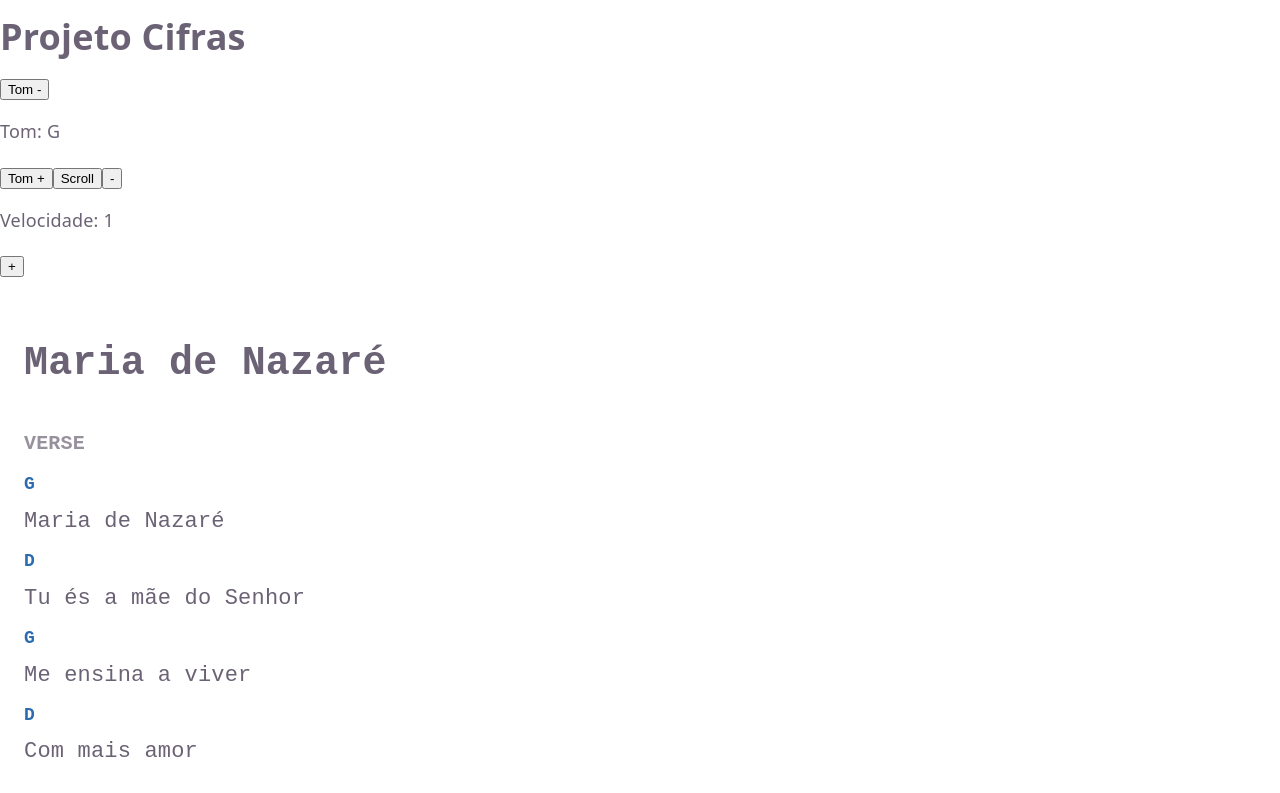
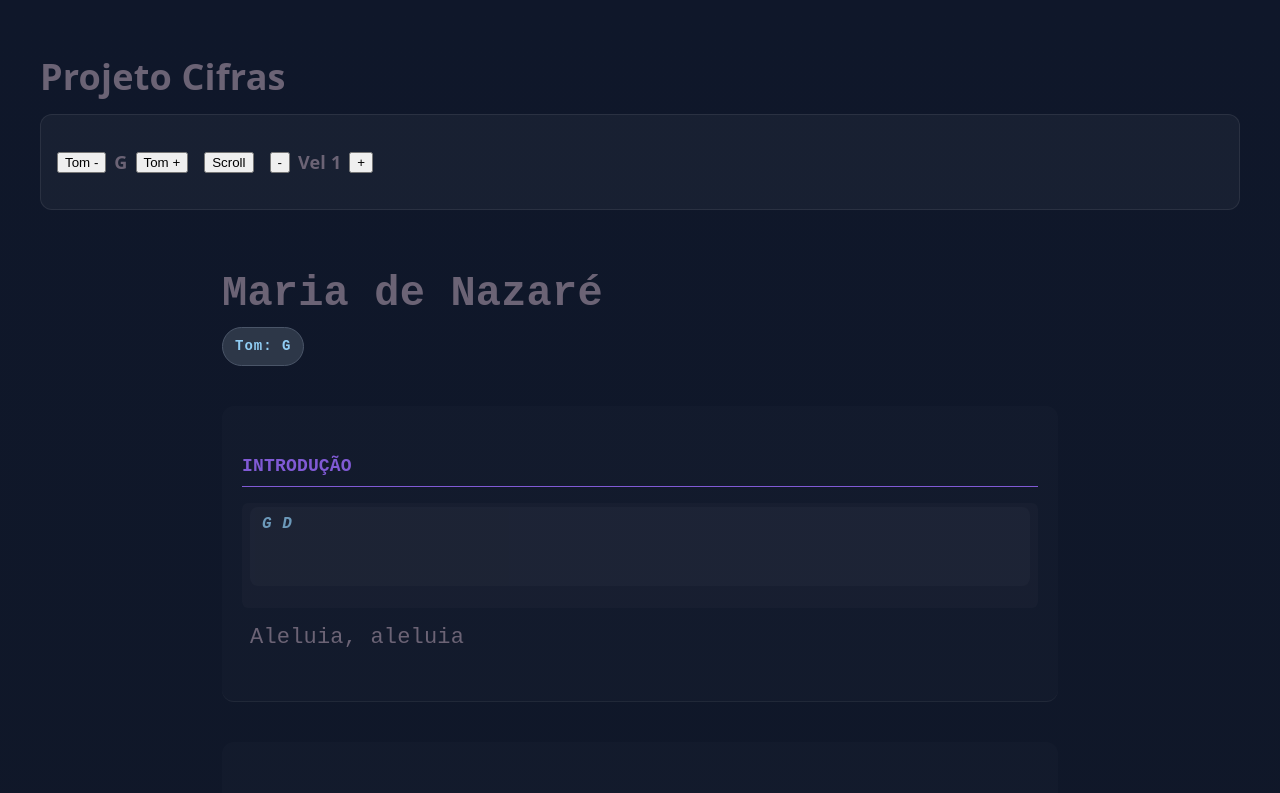
Before and after one commit to Krebz/cifras-manager, a React (Vite) app: page / in a window 1280 px wide. Shown: the top 793 px of the page. Built offline with nearby package versions, Linux system fonts and the light colour scheme.

Commit message:
refactor: melhora renderização musical e UX da cifra

```diff
--- a/src/App.tsx
+++ b/src/App.tsx
@@ -1,14 +1,7 @@
 import { useEffect, useState } from "react";
-
-import { Button, Group, Stack, Text, Title } from "@mantine/core";
-
-// componente responsável por renderizar a cifra
+import { Button, Stack, Text, Title } from "@mantine/core";
 import SongViewer from "./components/SongViewer";
-
-// música mocada utilizada inicialmente no projeto
 import { song } from "./data/song";
-
-// função responsável por calcular o tom atual
 import { transposeKey } from "./services/transposeKey";
 
 function App() {
@@ -50,35 +43,97 @@ function App() {
   }, [isScrolling, scrollSpeed]);
 
   return (
-    <Stack p="md">
+    <div
+      style={{
+        minHeight: "100vh",
+        background: "linear-gradient(to bottom, #0f172a, #111827)",
+        padding: "40px 20px",
+      }}
+    >
+      <Stack
+        p="xl"
+        gap="lg"
+        style={{
+          width: "100%",
+          maxWidth: "1200px",
+          margin: "0 auto",
+        }}
+      >
         {/* título principal da aplicação */}
         <Title order={1}>Projeto Cifras</Title>
 
         {/* painel de controles */}
-      <Group>
-        {/* diminuir tom */}
-        <Button onClick={() => setTranspose(transpose - 1)}>Tom -</Button>
+        <div
+          style={{
+            display: "flex",
+            flexWrap: "wrap",
+            gap: "16px",
+            alignItems: "center",
+            padding: "16px",
+            backgroundColor: "rgba(255,255,255,0.04)",
+            borderRadius: "12px",
+            border: "1px solid rgba(255,255,255,0.08)",
+          }}
+        >
+          {/* controles de tom */}
+          <div
+            style={{
+              display: "flex",
+              alignItems: "center",
+              gap: "8px",
+            }}
+          >
+            <Button
+              size="md"
+              radius="md"
+              variant="light"
+              onClick={() => setTranspose(transpose - 1)}
+            >
+              Tom -
+            </Button>
 
-        {/* exibe tom atual */}
-        <Text size="lg"> Tom: {currentKey} </Text>
+            <Text size="xl" fw="bold" c="blue.3">
+              {currentKey}
+            </Text>
 
-        {/* aumentar tom */}
-        <Button onClick={() => setTranspose(transpose + 1)}>Tom +</Button>
+            <Button
+              size="md"
+              radius="md"
+              variant="light"
+              onClick={() => setTranspose(transpose + 1)}
+            >
+              Tom +
+            </Button>
+          </div>
 
-        {/* iniciar/parar auto-scroll */}
+          {/* scroll */}
+          <div
+            style={{
+              display: "flex",
+              alignItems: "center",
+              gap: "8px",
+            }}
+          >
             <Button onClick={() => setIsScrolling(!isScrolling)}>
               {isScrolling ? "Parar" : "Scroll"}
             </Button>
+          </div>
 
-        {/* diminuir velocidade */}
+          {/* velocidade */}
+          <div
+            style={{
+              display: "flex",
+              alignItems: "center",
+              gap: "8px",
+            }}
+          >
             <Button onClick={() => setScrollSpeed(scrollSpeed - 1)}>-</Button>
-
-        {/* velocidade atual */}
-        <Text>Velocidade: {scrollSpeed}</Text>
-
-        {/* aumentar velocidade */}
+            <Text fw="bold" c="blue.2">
+              Vel {scrollSpeed}
+            </Text>
             <Button onClick={() => setScrollSpeed(scrollSpeed + 1)}>+</Button>
-      </Group>
+          </div>
+        </div>
 
         {/* renderizador da cifra */}
         <SongViewer
@@ -88,6 +143,7 @@ function App() {
           transpose={transpose}
         />
       </Stack>
+    </div>
   );
 }
 
--- a/src/components/SongViewer.tsx
+++ b/src/components/SongViewer.tsx
@@ -1,5 +1,6 @@
 import { parseSong } from "../utils/parseSong";
 import SectionRenderer from "./renderers/SectionRenderer";
+
 // Tipagem das propriedades recebidas pelo componente
 type Props = {
   title: string;
@@ -10,21 +11,24 @@ type Props = {
 import { songViewerStyles } from "../styles/songViewerStyles";
 
 // Componente responsável pela renderização da música
-export default function SongViewer({ title, songKey, content, transpose = 2,  }: Props) {
+export default function SongViewer({
+  title,
+  songKey,
+  content,
+  transpose = 2,
+}: Props) {
   // Faz o parsing completo da música
   // Transforma o texto bruto em uma estrutura renderizáveis
-  const parsedSong = parseSong(
-    title,
-    songKey,
-    content
-  );
+  const parsedSong = parseSong(title, songKey, content);
 
   return (
-    <div
-      style={songViewerStyles.container}
-    >
+    <div style={songViewerStyles.container}>
       {/* Título da música */}
-      <h1>{title}</h1>
+      <div style={songViewerStyles.header}>
+        <h1 style={songViewerStyles.title}>{title}</h1>
+
+        <div style={songViewerStyles.songKey}>Tom: {songKey}</div>
+      </div>
 
       {/* Percorre todas as seções da música */}
       {parsedSong.sections.map((section, index) => (
--- a/src/components/renderers/LineRenderer.tsx
+++ b/src/components/renderers/LineRenderer.tsx
@@ -8,7 +8,10 @@ type Props = {
 };
 
 export default function LineRenderer({ line, transpose }: Props) {
-  const { chordLine, lyricLine } = buildMusicalLines(line, transpose);
+  const { chordLine, lyricLine, isInstrumental } = buildMusicalLines(
+    line,
+    transpose,
+  );
 
   return (
     <div
@@ -16,16 +19,27 @@ export default function LineRenderer({ line, transpose }: Props) {
         ...songViewerStyles.line,
         fontFamily: "monospace",
         whiteSpace: "pre",
+        opacity: isInstrumental ? 0.7 : 1,
+
+        backgroundColor: isInstrumental
+          ? "rgba(255,255,255,0.03)"
+          : "transparent",
+
+        padding: isInstrumental ? "8px 12px" : "0",
+
+        borderRadius: isInstrumental ? "8px" : "0",
+        fontStyle: isInstrumental ? "italic" : "normal",
       }}
     >
       {/* linha de acordes */}
       <div
         style={{
           marginBottom: "8px",
-          color: "#2b6cb0",
-          fontWeight: "bold",
-          fontSize: "18px",
+          color: "#90cdf4",
+          fontWeight: 600,
+          fontSize: "16px",
           lineHeight: 1.2,
+          letterSpacing: "0.5px",
         }}
       >
         {chordLine}
--- a/src/components/renderers/SectionRenderer.tsx
+++ b/src/components/renderers/SectionRenderer.tsx
@@ -1,8 +1,7 @@
 import type { SongSection } from "../../types/music";
-
 import LineRenderer from "./LineRenderer";
-
 import { songViewerStyles } from "../../styles/songViewerStyles";
+import { getSectionLabel } from "../../utils/getSectionLabel";
 
 type Props = {
   section: SongSection;
@@ -17,22 +16,34 @@ export default function SectionRenderer({ section, transpose }: Props) {
       style={{
         ...songViewerStyles.section,
 
-        ...(isChorus
-          ? songViewerStyles.chorusSection
-          : {}),
+        ...(isChorus ? songViewerStyles.chorusSection : {}),
       }}
     >
       {/* nome da seção */}
-      <div
-        style={songViewerStyles.sectionTitle}
-      >
-        {section.type}
+      <div style={songViewerStyles.sectionTitle}>
+        {getSectionLabel(section.type)}
       </div>
 
       {/* linhas */}
-      {section.lines.map((line, index) => (
-        <LineRenderer key={index} line={line} transpose={transpose} />
-      ))}
+      {section.lines.map((line, index) => {
+        const isEven = index % 2 === 0;
+
+        return (
+          <div
+            key={index}
+            style={{
+              backgroundColor: isEven
+                ? "rgba(255,255,255,0.02)"
+                : "transparent",
+
+              borderRadius: "6px",
+              padding: "4px 8px",
+            }}
+          >
+            <LineRenderer line={line} transpose={transpose} />
+          </div>
+        );
+      })}
     </div>
   );
 }
--- a/src/data/song.ts
+++ b/src/data/song.ts
@@ -1,11 +1,22 @@
 export const song = {
   title: "Maria de Nazaré",
   key: "G",
-content: `
+
+  content: `
+[intro]
+[G]        [D/F#]
+Aleluia, aleluia
+[verse]
 [G]Maria de Nazaré
 Tu és a [D]mãe do Senhor
-
-[G]Me ensina a viver
-Com mais [D]amor
+[chorus]
+[Em]Me ensina a viver
+Com mais [Cmaj7]amor
+[bridge]
+[F#m7]Quero seguir
+[B7]Teu coração
+[outro]
+[G]
+Amém
 `
 }
--- a/src/styles/songViewerStyles.ts
+++ b/src/styles/songViewerStyles.ts
@@ -1,30 +1,69 @@
 export const songViewerStyles = {
   container: {
-    padding: "24px",
+    padding: "32px",
+    maxWidth: "900px",
+    margin: "0 auto",
     fontFamily: "monospace",
-    fontSize: "20px",
+    fontSize: "22px",
     lineHeight: 1.8,
   },
 
   section: {
-    marginBottom: "32px",
-    borderRadius: "8px",
+    marginBottom: "40px",
+    padding: "20px",
+    paddingBottom: "24px",
+    borderBottom: "1px solid rgba(255,255,255,0.06)",
+    backgroundColor: "rgba(255,255,255,0.015)",
+    borderRadius: "12px",
+  },
+
+  header: {
+    marginBottom: "40px",
+  },
+
+  title: {
+    fontSize: "42px",
+    marginBottom: "8px",
+    fontWeight: "bold",
+    lineHeight: 1.1,
+  },
+
+  songKey: {
+    display: "inline-block",
+
+    padding: "6px 12px",
+
+    borderRadius: "999px",
+    backgroundColor: "#2d3748",
+    color: "#90cdf4",
+    fontSize: "14px",
+    fontWeight: "bold",
+    letterSpacing: "1px",
+    border: "1px solid #4a5568",
   },
 
   chorusSection: {
+    backgroundColor: "#2d1b4e",
+    borderLeft: "4px solid #9f7aea",
     padding: "16px",
-    backgroundColor: "#f1f5f9",
+    borderRadius: "8px",
+    marginTop: "16px",
+    marginBottom: "16px",
   },
 
   sectionTitle: {
+    marginTop: "24px",
+    marginBottom: "16px",
+    fontSize: "18px",
     fontWeight: "bold",
-    marginBottom: "12px",
-    textTransform: "uppercase" as const,
-    opacity: 0.7,
+    textTransform: "uppercase",
+    color: "#805ad5",
+    borderBottom: "1px solid #805ad5",
+    paddingBottom: "4px",
   },
 
   line: {
-    marginBottom: "12px",
+    marginBottom: "18px",
   },
 
   chord: {
--- a/src/utils/buildMusicalLines.ts
+++ b/src/utils/buildMusicalLines.ts
@@ -23,7 +23,7 @@ export function buildMusicalLines(line: ParsedLine, transpose: number) {
   for (const token of line.tokens) {
     if (token.type === "chord") {
       const transposedChord = transposeChord(token.value, transpose);
-      const chordText = `${transposedChord.root}${transposedChord.suffix}`;
+      const chordText = `${transposedChord.root}${transposedChord.suffix} `;
       const chordLength = chordText.length;
       const lyricLength = chordText.length;
 
@@ -45,5 +45,6 @@ export function buildMusicalLines(line: ParsedLine, transpose: number) {
   return {
     chordLine: chordBuffer.join(""),
     lyricLine: lyricBuffer.join(""),
+    isInstrumental: lyricBuffer.join("").trim() === "",
   };
 }
--- /dev/null
+++ b/src/utils/getSectionLabel.ts
@@ -0,0 +1,13 @@
+import type { SectionType } from "../types/music";
+
+export function getSectionLabel(type: SectionType) {
+  const labels = {
+    verse: "Verso",
+    chorus: "Refrão",
+    bridge: "Ponte",
+    intro: "Introdução",
+    outro: "Final",
+  };
+
+  return labels[type] || type;
+}
```
Lines whose indentation alone changed are shown as unchanged.
